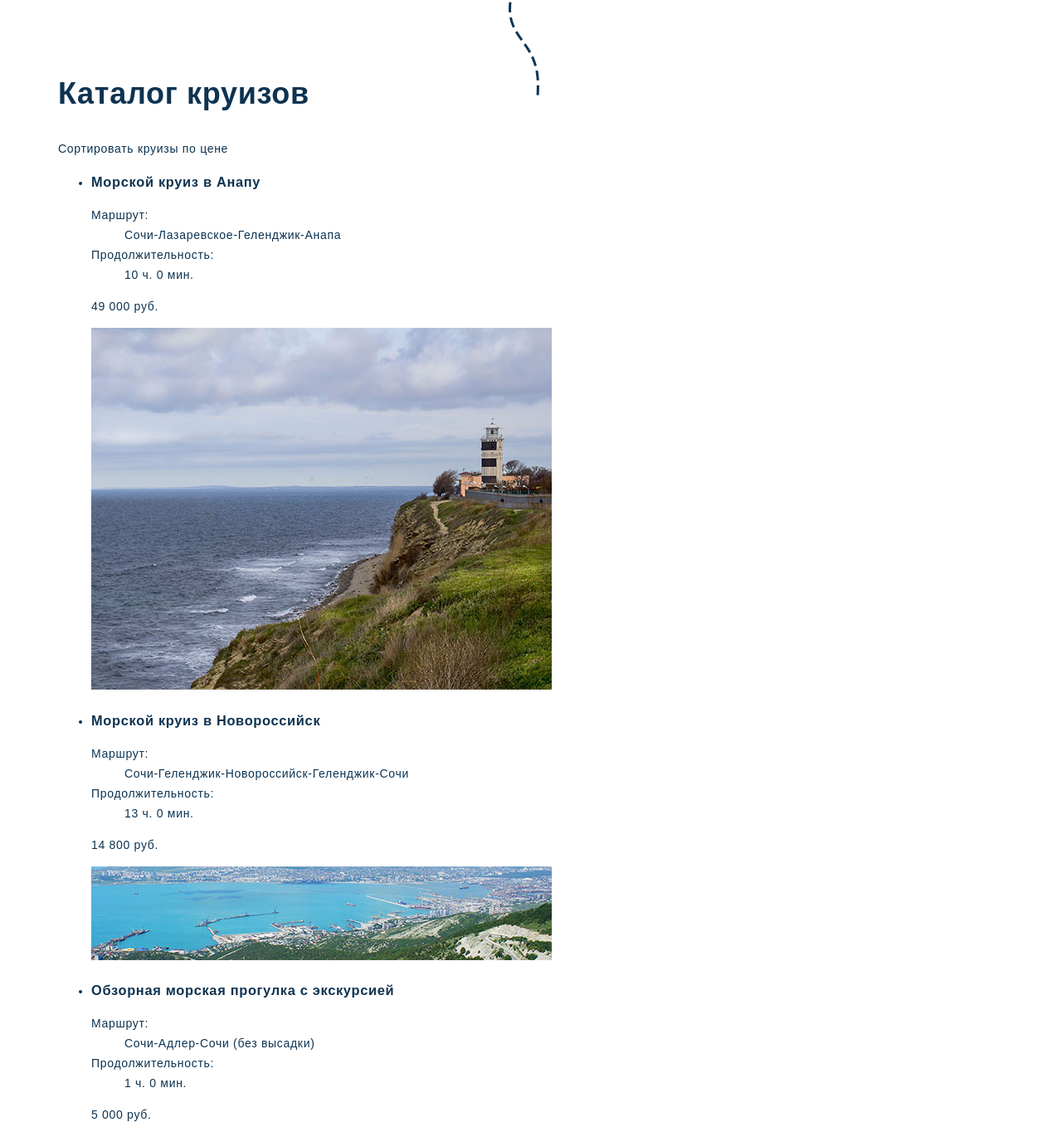
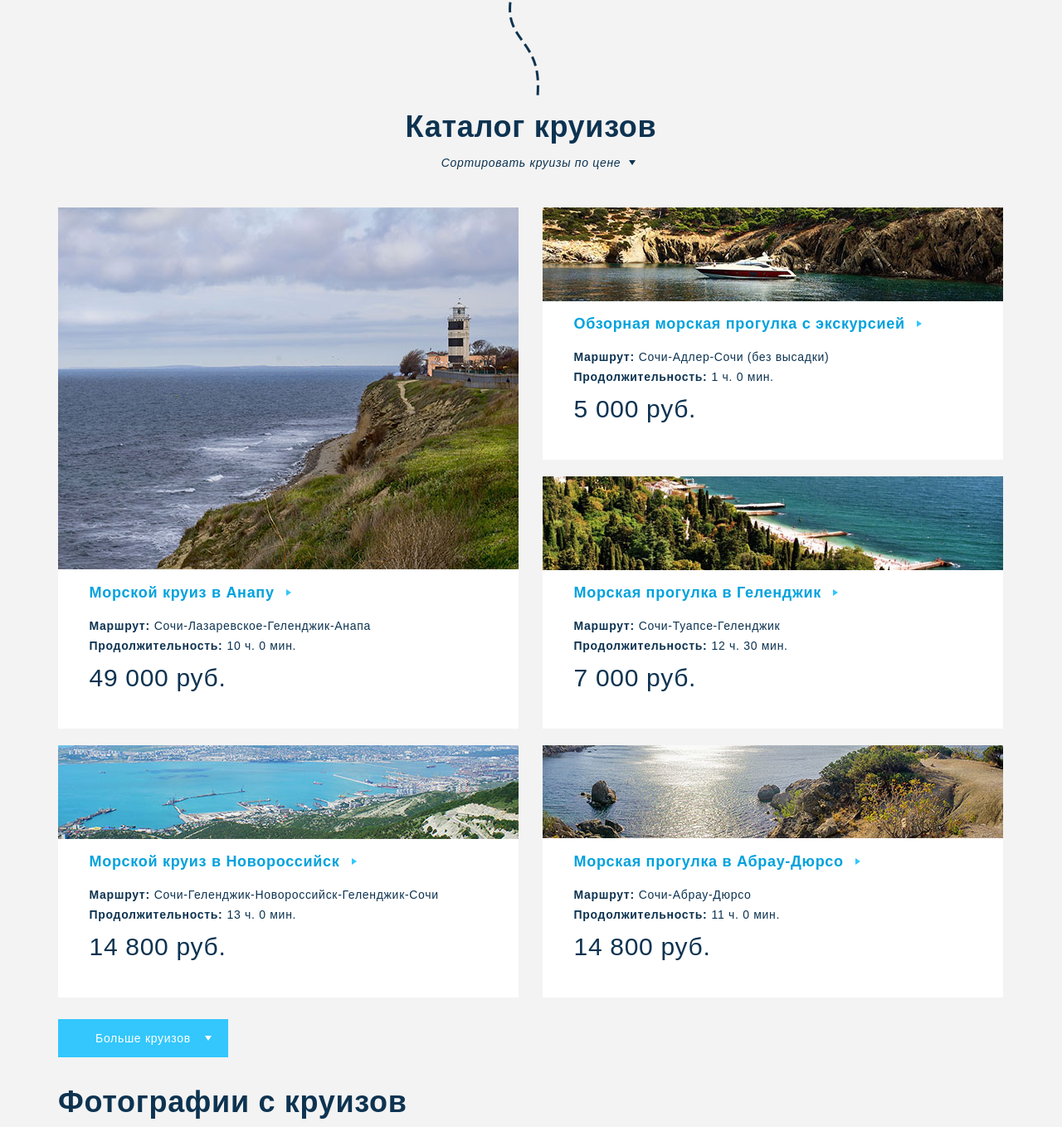
Before and after one commit to rook16rus/City-cruises, a plain HTML site: page index.html in a window 1280 px wide. Shown: the part 658-2016 px from the top of the page at 83% size. Drawn offline with Linux system fonts and the light colour scheme.

Commit message:
Стилизация каталога

```diff
--- a/css/style.css
+++ b/css/style.css
@@ -6,6 +6,7 @@ body {
     background-repeat: no-repeat;
     background-position: top 480px center, top center;
     background-size: auto, contain;
+    background-color: #f3f3f3;
 
     font-family: "Raleway", sans-serif;
     font-size: 14px;
@@ -158,3 +159,154 @@ body {
 .promo-button {
     margin-top: -10px;
 }
+
+.catalog {
+    padding-top: 70px;
+}
+
+.catalog-header {
+    display: flex;
+    flex-direction: column;
+    align-items: center;
+}
+
+.catalog-title {
+    margin: 0;
+}
+
+.sort {
+    margin: 7px 0 0 0;
+    font-style: italic;
+    position: relative;
+}
+
+.sort::after {
+    content: "";
+
+    width: 0;
+    height: 0;
+    border-top: 6px solid #0d3351;
+    border-left: 4px solid transparent;
+    border-right: 4px solid transparent;
+
+    position: absolute;
+    right: -18px;
+    top: 50%;
+    transform: translateY(-50%);
+}
+
+.catalog-list {
+    display: flex;
+    flex-direction: column;
+    flex-wrap: wrap;
+
+    list-style: none;
+    margin: 42px 0 -20px 0;
+    padding: 0;
+    max-height: 980px;
+}
+
+.catalog-item {
+    display: flex;
+    flex-direction: column-reverse;
+    justify-content: flex-end;
+    align-items: center;
+
+    width: 555px;
+    min-height: 304px;
+
+    margin: 0 29px 20px 0;
+    background: white;
+}
+
+.catalog-item-big {
+    min-height: 628px;
+}
+
+.catalog-item-img-row {
+    height: 113px;
+}
+
+.catalog-item-img-big-row {
+    height: 437px;
+}
+
+.catalog-item-text-row {
+    width: 480px;
+}
+
+.tour-information {
+    margin: 15px 0 15px 0;
+    padding: 0;
+}
+
+.tour-information-item {
+    display: flex;
+}
+
+.catalog-item-title {
+    display: inline-block;
+    font-size: 18px;
+    color: #00a2dd;
+
+    margin: 15px 0 0 0;
+    position: relative;
+}
+
+.catalog-item-title::after {
+    content: "";
+
+    width: 0;
+    height: 0;
+    border-top: 4px solid transparent;
+    border-left: 6px solid #33c7fd;
+    border-bottom: 4px solid transparent;
+
+    position: absolute;
+    right: -20px;
+    top: 50%;
+    transform: translateY(-50%);
+}
+
+.tour-information-item dt {
+    margin: 0 5px 0 0;
+    padding: 0;
+
+    font-weight: bold;
+
+}
+
+.tour-information-item dd {
+    margin: 0;
+    padding: 0;
+}
+
+.catalog-item .price {
+    font-family: "Roboto Slab", sans-serif;
+    font-size: 30px;
+    margin: 0 0 35px 0;
+}
+
+.button-wrapper {
+    text-align: center;
+}
+
+.catalog-button {
+    margin: 26px 0 0 0;
+    position: relative;
+}
+
+.catalog-button::after {
+    content: "";
+
+    width: 0;
+    height: 0;
+    border-top: 6px solid white;
+    border-left: 4px solid transparent;
+    border-right: 4px solid transparent;
+
+    position: absolute;
+    right: 20px;
+    top: 50%;
+    transform: translateY(-50%);
+}
--- a/index.html
+++ b/index.html
@@ -43,12 +43,12 @@
         </section>
         <section class="catalog">
             <div class="container">
-                <div class="promo-header">
+                <div class="catalog-header">
                     <h2 class="section-title catalog-title">Каталог круизов</h2>
                     <p class="sort">Сортировать круизы по цене</p>
                 </div>
                 <ul class="catalog-list">
-                    <li class="catalog-item">
+                    <li class="catalog-item catalog-item-big">
                         <div class="catalog-item-text-row">
                             <h3 class="catalog-item-title">Морской круиз в Анапу</h3>
                             <dl class="tour-information">
@@ -63,7 +63,7 @@
                             </dl>
                             <p class="price">49 000 руб.</p>
                         </div>
-                        <div class="catalog-item-img-row">
+                        <div class="catalog-item-img-big-row">
                             <img src="img/catalog-1.jpg" width="555" height="437" alt="Морской круиз в Анапу">
                         </div>
                     </li>
@@ -144,7 +144,7 @@
                         </div>
                     </li>
                 </ul>
-                <a href="#" class="button">Больше круизов</a>
+                <a href="#" class="button catalog-button">Больше круизов</a>
             </div>
         </section>
         <section class="gallery">
@@ -189,7 +189,9 @@
                         </blockquote>
                     </li>
                 </ul>
-                <a href="#" class="button">Выбрать круиз</a>
+                <div class="button-wrapper">
+                    <a href="#" class="button">Выбрать круиз</a>
+                </div>
             </div>
         </section>
 
```
